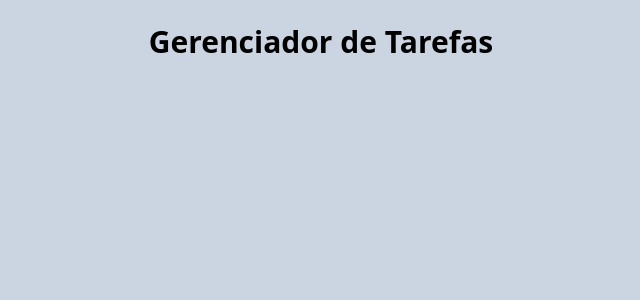
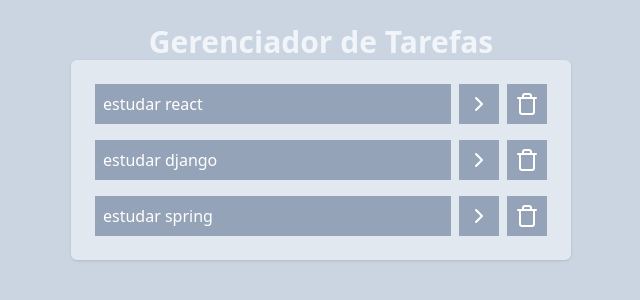
Before and after one commit to bernardommedeiros/React_To-do_List, a React (Vite) app: page / in a window 1280 px wide. Shown: the top 300 px of the page, without its empty margins (319-959 px from the left). Built offline with nearby package versions, Linux system fonts and the light colour scheme.

Commit message:
estilização e continuação da aplicação

```diff
--- a/src/App.jsx
+++ b/src/App.jsx
@@ -1,14 +1,58 @@
+import AddTask from "./components/AddTask"
+import Tasks from "./components/Tasks"
+import { useState } from 'react';
+
 function App(){
+  // prop
+  const [tasks, setTasks] = useState([{
+    id: 1,
+    title: "estudar react",
+    description: " aprender o framework JS ",
+    isCompleted: false
+  },
+  {
+    id: 2,
+    title: "estudar django",
+    description: " aprender o framework PY ",
+    isCompleted: false
+  },
+
+  {
+    id: 3,
+    title: "estudar spring",
+    description: " aprender o framework JAVA ",
+    isCompleted: false
+  }
+]);
+
+function onTaskClick(taskId) {
+  const newTasks = tasks.map( task => {
+    if (task.id === taskId) {
+      return {... task, isCompleted: !task.isCompleted};
+    }
+
+    return task;
+  });
+
+  setTasks(newTasks);
+}
+
 
   return (
-    // cobre toda a largura da tela
+    // w e h screen cobre toda a largura da tela
     <div className='w-screen h-screen bg-slate-300 flex justify-center p-6'>
 
-        <h1 className="text-3xl font-bold text-center" >Gerenciador de Tarefas</h1>
+      <div className="w-[500px]">
+        <h1 className="text-3xl text-slate-100 font-bold text-center" >Gerenciador de Tarefas</h1>
 
+        <AddTask />
 
+        <Tasks tasks ={tasks} onTaskClick={onTaskClick}/>
+
+      </div>
     </div>
-  )
+  );
 }
 
 export default App;
+;
--- a/src/components/AddTask.jsx
+++ b/src/components/AddTask.jsx
@@ -2,7 +2,7 @@ function AddTasks(){
 
     return (
         <div>
-            <h1>AddTasks</h1>
+
         </div>
     )
 }
--- a/src/components/Tasks.jsx
+++ b/src/components/Tasks.jsx
@@ -1,15 +1,30 @@
-import { ChevronRightIcon } from "lucide-react";
-
+import { ChevronRightIcon, TrashIcon } from "lucide-react";
+//  todo componente recebe por padrão o props - conteudo enviado pelo app
 function Tasks(props){
     // key é unica entre itens
     return (
         <ul className="space-y-4 p-6 bg-slate-200 rounded-md shadow">
+            {/* map recebe cada task da interação */}
+
             {props.tasks.map((task) => (
             <li key={task.id} className="flex gap-2">
-            <button className="bg-slate-400 w-full text-left text-white p-2 rounded-md">{task.title}</button>
-            <button className="bg-slate-400 text-white p-2 rounded-md">
-                <ChevronRightIcon></ChevronRightIcon>
+            <button onClick={() => props.onTaskClick(task.id)}
+            className={`bg-slate-400 w-full text-left text-white p-2 rounded-md}${task.isCompleted && "line-through"}`}>
+
+                {task.title}
             </button>
+
+
+
+
+                <button className="bg-slate-400 p-2 text-white rounded-md}">
+                    <ChevronRightIcon></ChevronRightIcon>
+                </button>
+
+                <button className="bg-slate-400 p-2 text-white rounded-md}">
+                    <TrashIcon />
+                </button>
+
             </li>
             ))}
         </ul>
```
